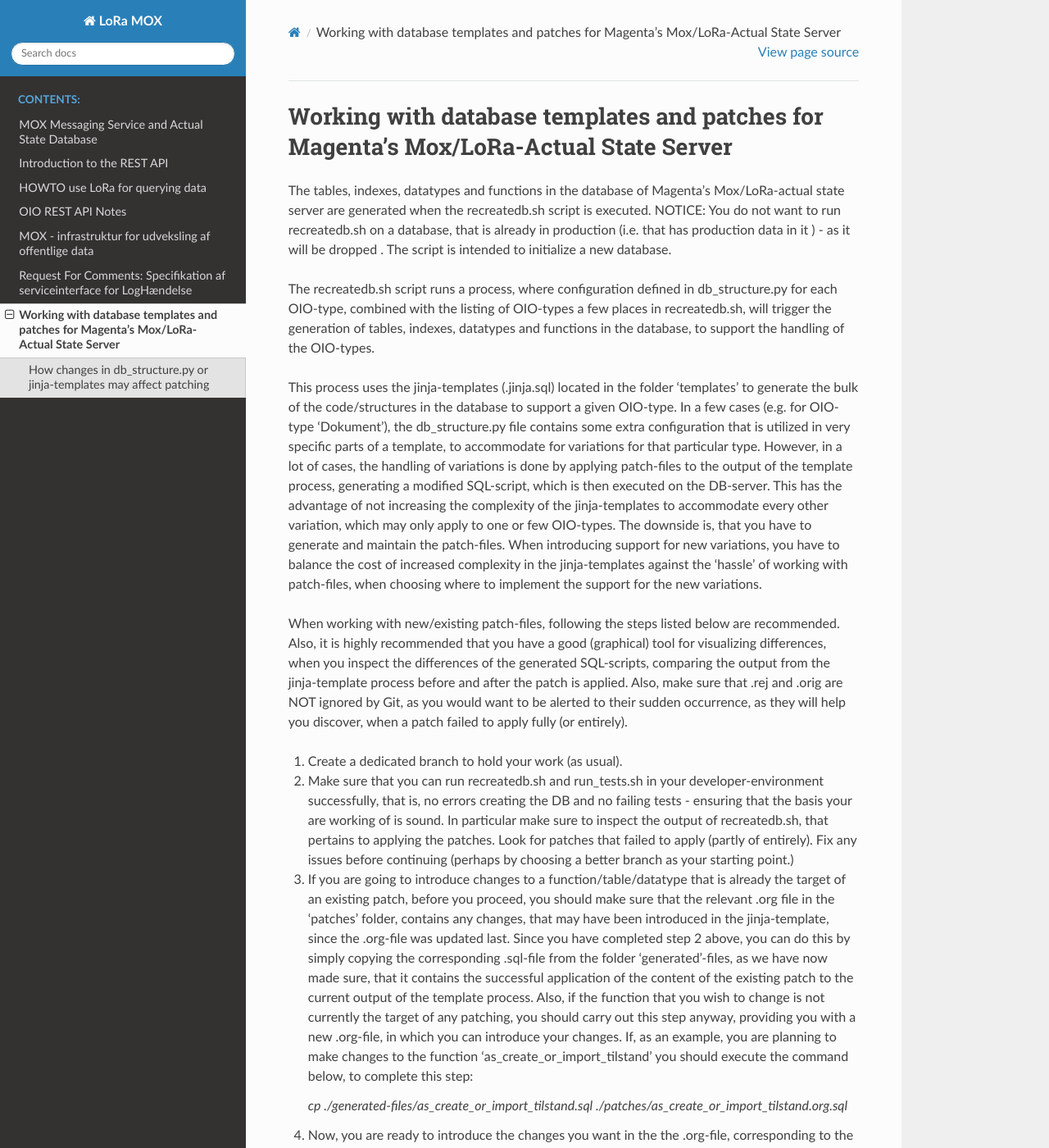
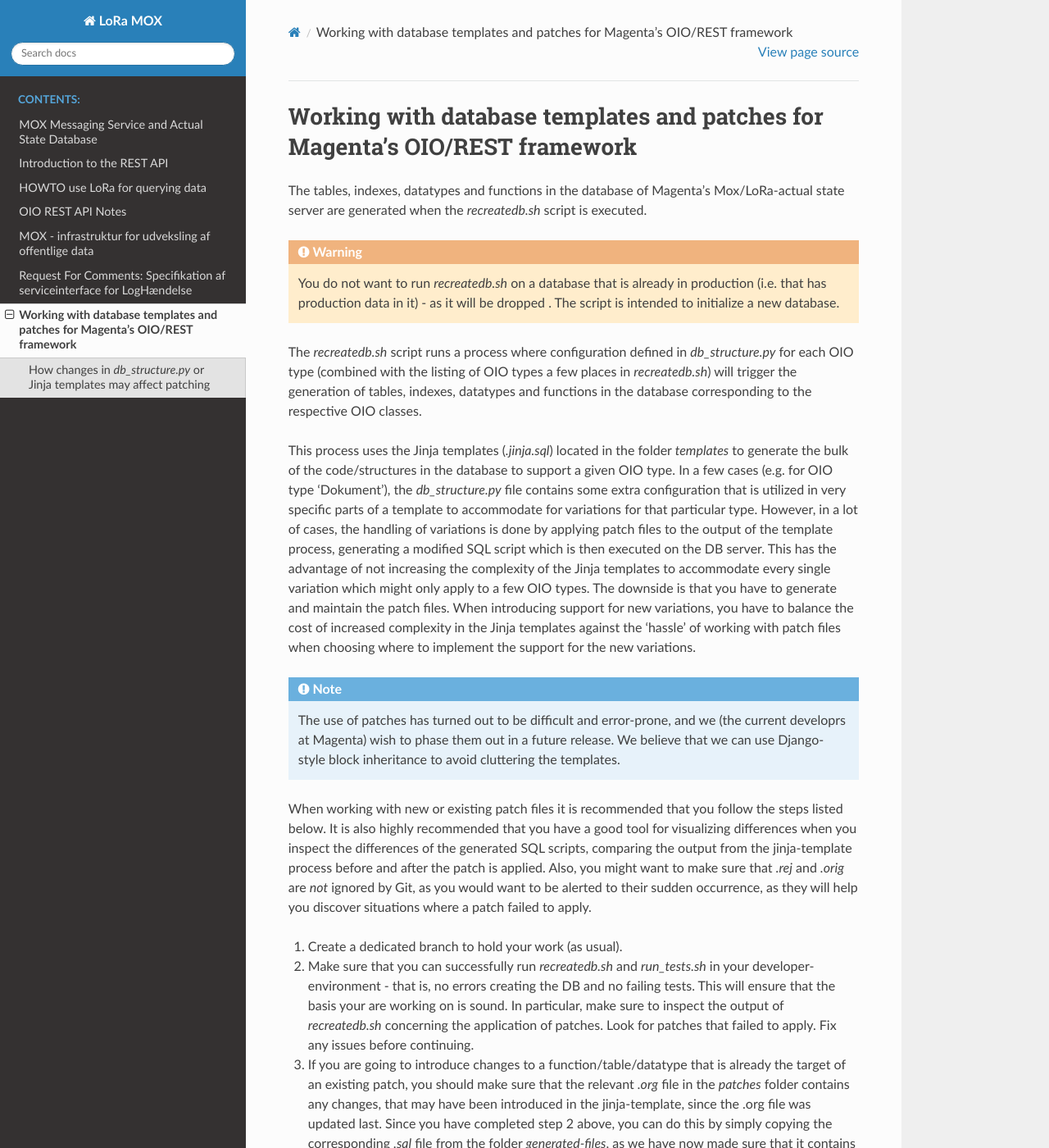
Before and after one commit to magenta-aps/mox, a Sphinx documentation site: the page built from doc/database_changes.rst, in a window 1280 px wide and 1400 px high. Shown: the whole window at 82% size. Built offline with Sphinx 7.4.7 and the Read the Docs theme 2.0.0, drawn with Linux system fonts in a browser that asks for light colours; some of the changed text lies outside the part shown.

Commit message:
Fix documentation according to review comments.

```diff
--- a/doc/database_changes.rst
+++ b/doc/database_changes.rst
@@ -1,146 +1,147 @@
-Working with database templates and patches for Magenta's Mox/LoRa-Actual State Server
-======================================================================================
+Working with database templates and patches for Magenta's OIO/REST framework
+============================================================================
 
 The tables, indexes, datatypes and functions in the database of
 Magenta's Mox/LoRa-actual state server are generated when the
-recreatedb.sh script is executed. NOTICE: You do not want to run
-recreatedb.sh on a database, that is already in production (i.e. that
-has production data in it ) - as it will be dropped . The script is
-intended to initialize a new database.
+`recreatedb.sh` script is executed.
 
-The recreatedb.sh script runs a process, where configuration defined in
-db_structure.py for each OIO-type, combined with the listing of
-OIO-types a few places in recreatedb.sh, will trigger the generation of
-tables, indexes, datatypes and functions in the database, to support the
-handling of the OIO-types.
+.. warning:: You do not want to run `recreatedb.sh` on a database that is
+    already in production (i.e. that has production data in it) - as it
+    will be dropped . The script is intended to initialize a new database.
 
-This process uses the jinja-templates (.jinja.sql) located in the folder
-'templates' to generate the bulk of the code/structures in the database
-to support a given OIO-type. In a few cases (e.g. for OIO-type
-'Dokument'), the db_structure.py file contains some extra configuration
-that is utilized in very specific parts of a template, to accommodate
-for variations for that particular type. However, in a lot of cases, the
-handling of variations is done by applying patch-files to the output of
-the template process, generating a modified SQL-script, which is then
-executed on the DB-server. This has the advantage of not increasing the
-complexity of the jinja-templates to accommodate every other variation,
-which may only apply to one or few OIO-types. The downside is, that you
-have to generate and maintain the patch-files. When introducing support
-for new variations, you have to balance the cost of increased complexity
-in the jinja-templates against the 'hassle' of working with patch-files,
-when choosing where to implement the support for the new variations.
+The `recreatedb.sh` script runs a process where configuration defined in
+`db_structure.py` for each OIO type (combined with the listing of
+OIO types a few places in `recreatedb.sh`) will trigger the generation
+of tables, indexes, datatypes and functions in the database
+corresponding to the respective OIO classes.
 
-When working with new/existing patch-files, following the steps listed
-below are recommended. Also, it is highly recommended that you have a
-good (graphical) tool for visualizing differences, when you inspect the
-differences of the generated SQL-scripts, comparing the output from the
-jinja-template process before and after the patch is applied. Also, make
-sure that .rej and .orig are NOT ignored by Git, as you would want to be
-alerted to their sudden occurrence, as they will help you discover, when
-a patch failed to apply fully (or entirely).
+This process uses the Jinja templates (`.jinja.sql`) located in the
+folder `templates` to generate the bulk of the code/structures in the
+database to support a given OIO type. In a few cases (e.g. for OIO type
+'Dokument'), the `db_structure.py` file contains some extra
+configuration that is utilized in very specific parts of a template to
+accommodate for variations for that particular type. However, in a lot
+of cases, the handling of variations is done by applying patch files to
+the output of the template process, generating a modified SQL script
+which is then executed on the DB server. This has the advantage of not
+increasing the complexity of the Jinja templates to accommodate every
+single variation which might only apply to a few OIO types. The downside
+is that you have to generate and maintain the patch files. When
+introducing support for new variations, you have to balance the cost of
+increased complexity in the Jinja templates against the 'hassle' of
+working with patch files when choosing where to implement the support
+for the new variations.
+
+.. note:: The use of patches has turned out to be difficult and
+    error-prone, and we (the current developrs at Magenta) wish to phase
+    them out in a future release. We believe that we can use
+    Django-style block inheritance to avoid cluttering the templates.
+
+When working with new or existing patch files it is recommended that you
+follow the steps listed below. It is also highly recommended that you
+have a good tool for visualizing differences when you inspect the
+differences of the generated SQL scripts, comparing the output from the
+jinja-template process before and after the patch is applied. Also, you
+might want to make sure that `.rej` and `.orig` are *not* ignored by
+Git, as you would want to be alerted to their sudden occurrence, as they
+will help you discover situations where a patch failed to apply.
 
 1. Create a dedicated branch to hold your work (as usual).
 
-2. Make sure that you can run recreatedb.sh and run_tests.sh in your
-   developer-environment successfully, that is, no errors creating the
-   DB and no failing tests - ensuring that the basis your are working of
-   is sound. In particular make sure to inspect the output of
-   recreatedb.sh, that pertains to applying the patches. Look for
-   patches that failed to apply (partly of entirely). Fix any issues
-   before continuing (perhaps by choosing a better branch as your
-   starting point.)
+2. Make sure that you can successfully run `recreatedb.sh` and
+   `run_tests.sh` in your developer-environment - that is, no errors
+   creating the DB and no failing tests. This will ensure that the basis
+   your are working on is sound. In particular, make sure to inspect the
+   output of `recreatedb.sh` concerning the application of patches. Look
+   for patches that failed to apply. Fix any issues before continuing.
 
 3. If you are going to introduce changes to a function/table/datatype
-   that is already the target of an existing patch, before you proceed,
-   you should make sure that the relevant .org file in the 'patches'
-   folder, contains any changes, that may have been introduced in the
-   jinja-template, since the .org-file was updated last. Since you have
-   completed step 2 above, you can do this by simply copying the
-   corresponding .sql-file from the folder 'generated'-files, as we have
-   now made sure, that it contains the successful application of the
-   content of the existing patch to the current output of the template
-   process. Also, if the function that you wish to change is not
-   currently the target of any patching, you should carry out this step
-   anyway, providing you with a new .org-file, in which you can
-   introduce your changes. If, as an example, you are planning to make
-   changes to the function 'as_create_or_import_tilstand' you should
-   execute the command below, to complete this step:
+   that is already the target of an existing patch, you should make sure
+   that the relevant `.org` file in the `patches` folder contains any
+   changes, that may have been introduced in the jinja-template, since
+   the .org file was updated last. Since you have completed step 2
+   above, you can do this by simply copying the corresponding
+   `.sql` file from the folder `generated-files`, as we have now made
+   sure that it contains the successful application of the content of
+   the existing patch to the current output of the template process. If
+   the function that you wish to change is not currently being patched
+   you should carry out this step anyway, providing you with a new
+   `.org` file in which you can introduce your changes. If, as an
+   example, you are planning to make changes to the function
+   `as_create_or_import_tilstand`, you should execute the command below
+   to complete this step: ::
 
-   `cp ./generated-files/as_create_or_import_tilstand.sql ./patches/as_create_or_import_tilstand.org.sql`
+    cp ./generated-files/as_create_or_import_tilstand.sql ./patches/as_create_or_import_tilstand.org.sql
 
-4. Now, you are ready to introduce the changes you want in the the
-   .org-file, corresponding to the function/table-def/datatype-def that
-   you want to change. TIP: Test the new version of the db-function by
-   manually applying it to the development-database, using psql or
-   pgadmin or similar and make sure that the existing tests still pass,
-   as well as any new tests, that you have introduced to test the new
-   functionality. This will speed up the development process, as you
-   will postpone the generation of the patch-file, until the function
+4. You are now ready to introduce the changes you want in the the
+   .org file corresponding to the function/table-def/datatype-def that
+   you want to change. TIP: Test the new version of the DB function by
+   manually applying it to the development database. You can use `psql`
+   or `pgadmin` or similar. Make sure that the existing tests still
+   pass, as well as any new tests that you have introduced to test the
+   new functionality. This will speed up the development process, as you
+   will postpone the generation of the patch file until the function
    definition is ready.
 
 5. If you are altering an existing patch, disable the application of
-   this particular patch temporarily in the recreatedb.sh script. Now,
-   re-run recreatedb.sh, leaving you with the 'raw' output of the
-   template process for the particular function in the 'generated-files'
+   this particular patch temporarily in the `recreatedb.sh` script. Now
+   re-run `recreatedb.sh`, leaving you with the 'raw' output of the
+   template process for the particular function in the `generated-files`
    folder.
 
-6. Create the actual .diff file by running the command below,
-   substituting function names as needed.
+6. Create the actual `.diff` file by running the command below,
+   substituting function names as needed. ::
 
-    `diff --context=5  ./patches/as_create_or_import_tilstand.org.sql ./generated-files/as_create_or_import_tilstand.sql > patches/as_create_or_import_tilstand.sql.diff`
+    diff --context=5  ./patches/as_create_or_import_tilstand.org.sql ./generated-files/as_create_or_import_tilstand.sql > patches/as_create_or_import_tilstand.sql.diff
 
-7. Make sure that the patch is applied in the relevant section of
-   recreatedb.sh script. That is, undo what you did in step 5 or - if
-   you are targeting a previously unpatched function/file - introduce a
-   line similar to the one below (again, substituting names as needed)
+7. Make sure that the patch is applied in the relevant section of the
+   `recreatedb.sh` script. That is, undo what you did in step 5 or - if
+   targeting a previously unpatched function/file - introduce a line
+   similar to the one below, substituting names as needed: ::
 
-    `patch --fuzz=3 -i ../patches/as_create_or_import_tilstand.sql.diff`
+    patch --fuzz=3 -i ../patches/as_create_or_import_tilstand.sql.diff
 
-8. Run recreatedb.sh and verify that the patch was applied successfully
-   by inspecting the output.
+8. Run `recreatedb.sh` and verify that the patch was applied
+   successfully by inspecting the output.
 
-9. Execute run_tests.sh and make sure that all tests are still passing -
-   now including any new tests, that you hopefully have provided to test
-   the newly introduced functionality.
+9. Execute `run_tests.sh` and make sure that all tests are still
+   passing; including any new tests that you have provided to test the
+   new functionality.
 
-10. Important: Use Git and visual diff tool to verify that the changes
-    your operations here have introduced, have only introduced the
-    wanted changes to the relevant file in the 'generated-files' folder.
-    (And the ability to carry out this step, is the reason why you
-    really really want to keep the files in the 'generated-files' folder
-    in Git. )
+.. Important:: Verify that your operations have only introduced the
+    expected changes to the relevant file in the `generated-files`
+    folder.  (The ability to carry out this step is an important reason
+    for keeping the files in the `generated-files` folder in Git. )
 
-11. Commit the files to git: The .sql file in the 'generated-files'
-    folder, the .org file in the 'patches' folder and the '.diff' file
-    also in the patches folder, the modified recreatedb.sh script and
-    files containing any new or modified tests.
+10. Commit the files to git. The `.sql` file in the `generated-files`
+    folder, the `.org` file in the `patches` folder and the `.diff` file
+    also in the `patches` folder, the modified `recreatedb.sh` script
+    and files containing any new or modified tests.
 
-How changes in db_structure.py or jinja-templates may affect patching
----------------------------------------------------------------------
+How changes in `db_structure.py` or Jinja templates may affect patching
+-----------------------------------------------------------------------
 
-When you are introducing changes in db_structure.py or in
-jinja-tempaltes, you need to pay special attention, when your changes
-involves OIO-types, the function definitions of which are the target of
-patching.
+When introducing changes in `db_structure.py` or in Jinja templates you
+need to pay special attention if your changes affect OIO types whose SQL
+implementations are patched.
 
-As a basis, you should always run recreatedb.sh and verify that all
+As a start, you should always run `recreatedb.sh` and verify that all
 patches applied successfully, by inspecting the output of the script -
 and that all tests are still passing, by running run_tests.sh.
 
-However, if you are unsure, if the changes introduced may affect code in
-patches, you should do a search in the .diff files to check for relevant
-sections, that may need manual updating. As an example, say you need to
-add a new relation type to the OIO-type 'Tilstand', where the new
-relation is of unlimited cardinality. After you have added the new
-relation to the relevant section in db_structure.py and you have
-completed the step described above - you should search the patch (.diff)
-files related to 'Tilstand' for the name of an existing relation type of
-unlimited cardinality. If you find occurrences in the diff files (and at
-the time of this writing, you should) of the 'sister'-relation type, you
-need to inspect the code in the full context and determine if not your
-new relation type, should be named in that particular section as well.
-Most likely, is should.
+However, if you are unsure whether your changes may affect code in
+patches, you should search the .diff files to check for relevant
+sections that need manual updating. As an example, say you need to add a
+new relation of unlimited cardinality to the OIO type 'Tilstand'. After
+adding the new relation to the relevant section in db_structure.py and
+completing the step described above, you should search the patch
+(`.diff`) files related to 'Tilstand' for the name of an existing
+relation type of unlimited cardinality. If you find occurrences in the
+diff files (and at the time of writing, you should) of the
+'sister'-relation type, you need to inspect the code in the full context
+and determine if not your new relation type, should be named in that
+particular section as well.  Most likely, is should.
 
-As always, it is sound practise, to run the changes you wish to make by
-the developer available with the most in-depth knowledge of the code, to
-help identify aspects to be aware of.
+Please note that code review is even more important when making changes
+to the database, and you should take particular care to discuss any
+changes with whomever has the most in-depth knowledge of the code.
```
